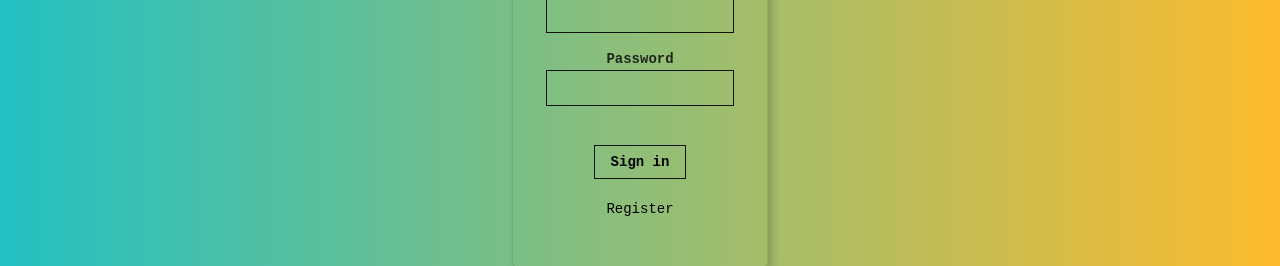
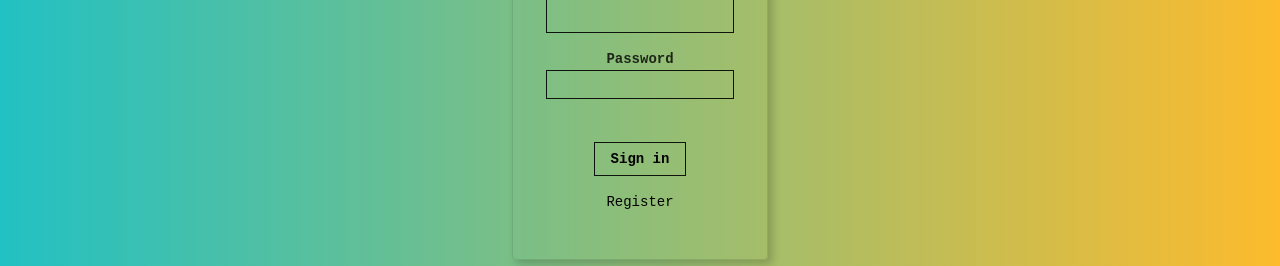
Before and after one commit to lrobvilla/face_recognition, a React (Create React App) app: page / in a window 1280 px wide. Shown: the part 297-563 px from the top of the page. Built offline with nearby package versions, Linux system fonts and the light colour scheme; the HTML template or start-up script is replaced by a standard one.

Commit message:
at least, perfect padding

```diff
--- a/src/components/Loading/LoadingCircle.css
+++ b/src/components/Loading/LoadingCircle.css
@@ -10,7 +10,7 @@
   right: 0px;
   position: absolute;
   border: solid 4px  rgba(255, 255, 255, 0.2);
-  border-top-color:  rgba(0, 255, 255, 0.9);
+  border-top-color:  rgba(0, 73, 89, 0.9);
   border-radius: 50%;
 }
 
--- a/src/components/SignIn/SignIn.js
+++ b/src/components/SignIn/SignIn.js
@@ -81,7 +81,7 @@ class SignIn extends Component {
                     <div className="mv3">
                         <label className="db fw6 lh-copy f6" htmlFor="password">Password</label>
                         <input
-                            className="b pa2 input-reset ba b--black-90 bg-transparent hover-bg-black hover-white w-100"
+                            className="b ph2 pt2 input-reset ba b--black-90 bg-transparent hover-bg-black hover-white w-100"
                             type="password"
                             name="password"
                             id="password"
@@ -89,7 +89,7 @@ class SignIn extends Component {
                             />
                     </div>
                     </fieldset>
-                    <div className="center0 pa1">
+                    <div className="center0 pb3">
                         {this.state.badSignInStatus && (
                             <p className="badEntryText">Incorrect email and password combination!</p>
                         )}
@@ -97,7 +97,7 @@ class SignIn extends Component {
                             <LoadingCircle className='center0'></LoadingCircle>
                         )}
                     </div>
-                    <div className="center0 pa1">
+                    <div className="center0">
                         <input
                             onClick={this.onSubmitSignIn}
                             className="b ph3 pv2 input-reset ba b--black-90 b--black bg-transparent grow pointer f6 dib"
```
